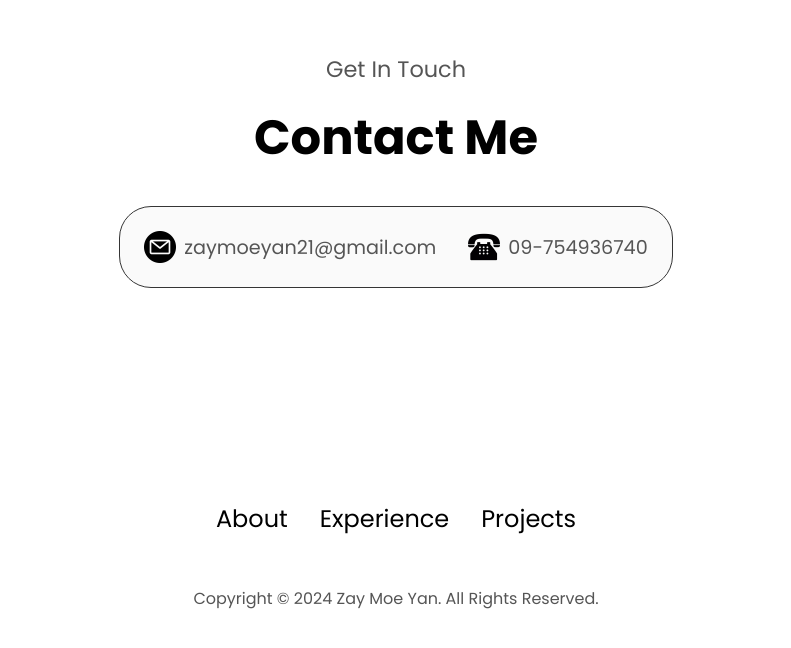
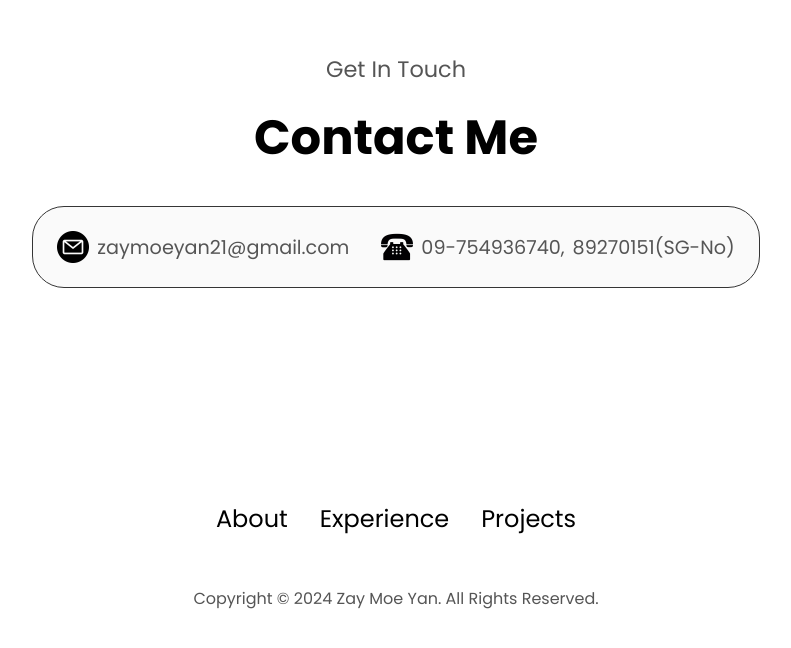
Before and after one commit to ZayMoeYan/ZayMoeYan-Portfolio, a plain HTML site: page index.html in a window 1280 px wide. Shown: the part 3502-4150 px from the top of the page, without its empty margins (244-1035 px from the left). Drawn offline with Linux system fonts and the light colour scheme.

Commit message:
Third Commit

```diff
--- a/index.html
+++ b/index.html
@@ -231,7 +231,8 @@
             </div>
             <div class="contact-info-container" >
                 <img src="./assets/phone.png" alt="Phone Icon" class="icon contact-icon">
-                <p>09-754936740</p>
+                <p>09-754936740,</p>
+                <p> 89270151(SG-No)</p>
             </div>
             <!-- <div class="contact-info-container" >
                 <img src="./assets/linkedin.png" alt="Linkedin Icon" class="icon contact-icon">
```
